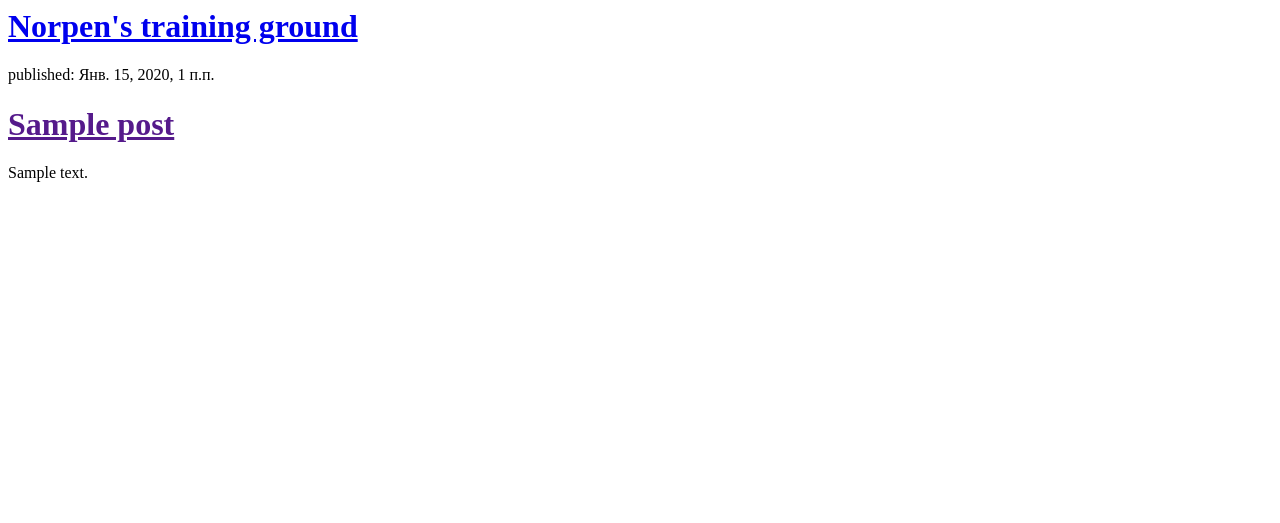
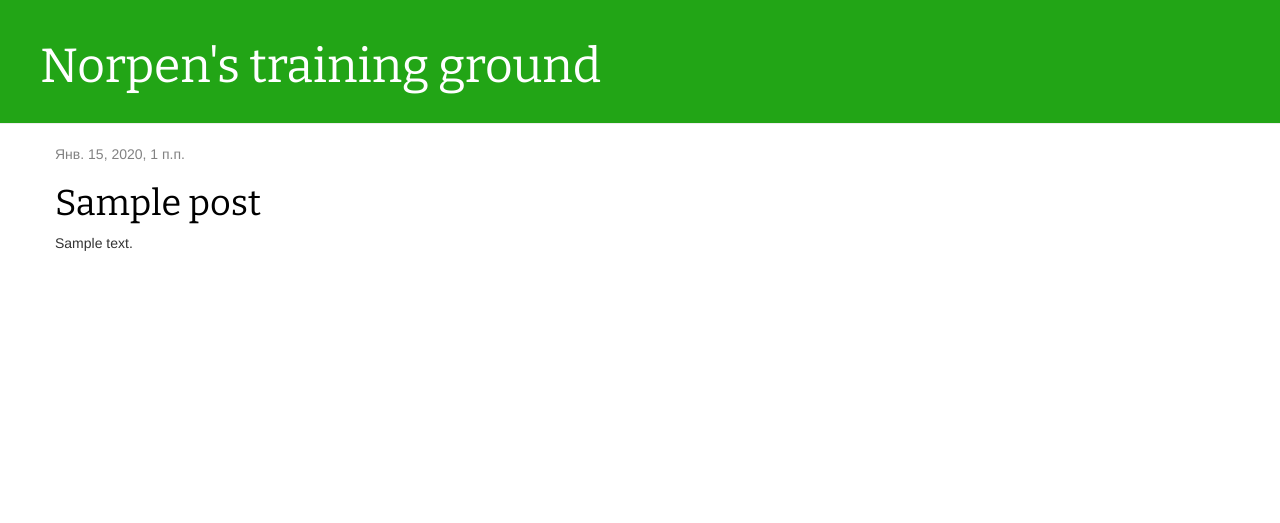
Before and after one commit to norpen/my-first-blog, a Django app: template blog/templates/blog/post_list.html in a window 1280 px wide. Shown: the top 523 px of the page. Run offline with Django 3.2, Linux system fonts and the light colour scheme; the template is opened without the code that fills it: values that come from a table or form of the project are taken from there, others are empty; tables that the repository leaves empty hold one stand-in row (values such as "Sample post"); some libraries are stand-ins or nearby versions.

Commit message:
Added view and template for detailed blog post as well as CSS for the site.

```diff
--- /dev/null
+++ b/blog/static/css/blog.css
@@ -0,0 +1,46 @@
+.page-header {
+    background-color: #22a516;
+    margin-top: 0;
+    padding: 20px 20px 20px 40px;
+}
+
+.page-header h1, .page-header h1 a, .page-header h1 a:visited, .page-header h1 a:active {
+    color: #ffffff;
+    font-size: 36pt;
+    text-decoration: none;
+}
+
+.content {
+    margin-left: 40px;
+}
+
+h1, h2, h3, h4 {
+    font-family: 'Bitter', serif;
+}
+
+.date {
+    color: #828282;
+}
+
+.save {
+    float: right;
+}
+
+.post-form textarea, .post-form input {
+    width: 100%;
+}
+
+.top-menu, .top-menu:hover, .top-menu:visited {
+    color: #ffffff;
+    float: right;
+    font-size: 26pt;
+    margin-right: 20px;
+}
+
+.post {
+    margin-bottom: 70px;
+}
+
+.post h1 a, .post h1 a:visited {
+    color: #000000;
+}
--- /dev/null
+++ b/blog/templates/blog/base.html
@@ -0,0 +1,25 @@
+{% load static %}
+<html>
+    <head>
+            <title>Norpen's training ground</title>
+            <link rel="stylesheet" href="//maxcdn.bootstrapcdn.com/bootstrap/3.2.0/css/bootstrap.min.css">
+            <link rel="stylesheet" href="//maxcdn.bootstrapcdn.com/bootstrap/3.2.0/css/bootstrap-theme.min.css">
+            <link link href="https://fonts.googleapis.com/css?family=Bitter&display=swap" rel="stylesheet" type="text/css">
+            <link rel="stylesheet" href="{% static 'css/blog.css' %}">
+
+
+    </head>
+    <body>
+            <div class="page-header">
+                <h1><a href="/">Norpen's training ground</a></h1>
+            </div>
+            <div class="content container">
+                <div class="row">
+                    <div class="col-md-8">
+                    {% block content %}
+                    {% endblock %}
+                    </div>
+                </div>
+            </div>
+        </body>
+</html>
--- a/blog/templates/blog/post_list.html
+++ b/blog/templates/blog/post_list.html
@@ -1,18 +1,13 @@
-<html>
-    <head>
-        <title>Norpen's training ground</title>
-    </head>
-    <body>
-        <div>
-            <h1><a href="/">Norpen's training ground</a></h1>
+{% extends 'blog/base.html' %}
+
+{% block content %}
+{% for post in posts %}
+    <div class="post">
+        <div class="date">
+            {{ post.published_date }}
         </div>
-
-        {% for post in posts %}
-    <div>
-        <p>published: {{ post.published_date }}</p>
-        <h1><a href="">{{ post.title }}</a></h1>
+        <h1><a href="{% url 'post_detail' pk=post.pk %}">{{ post.title }}</a></h1>
         <p>{{ post.text|linebreaksbr }}</p>
     </div>
 {% endfor %}
-    </body>
-</html>
+{% endblock %}
--- a/blog/urls.py
+++ b/blog/urls.py
@@ -2,4 +2,5 @@ from django.urls import path
 from . import views
 urlpatterns = [
     path('', views.post_list, name='post_list'),
+    path('post/<int:pk>/', views.post_detail, name='post_detail'),
 ]
--- a/blog/views.py
+++ b/blog/views.py
@@ -1,8 +1,13 @@
 from django.shortcuts import render
 from django.utils import timezone
 from .models import Post
+from django.shortcuts import render, get_object_or_404
 
 def post_list(request):
     posts=Post.objects.filter(published_date__lte=timezone.now()).order_by('published_date')
     return render(request, 'blog/post_list.html', {'posts':posts})
+
+def post_detail(request, pk):
+    post = get_object_or_404(Post, pk=pk)
+    return render(request, 'blog/post_detail.html', {'post': post})
 # Create your views here.
```
Also changed, not shown: blog/templates/blog/post_detail.html (added, +13 -0 lines).
